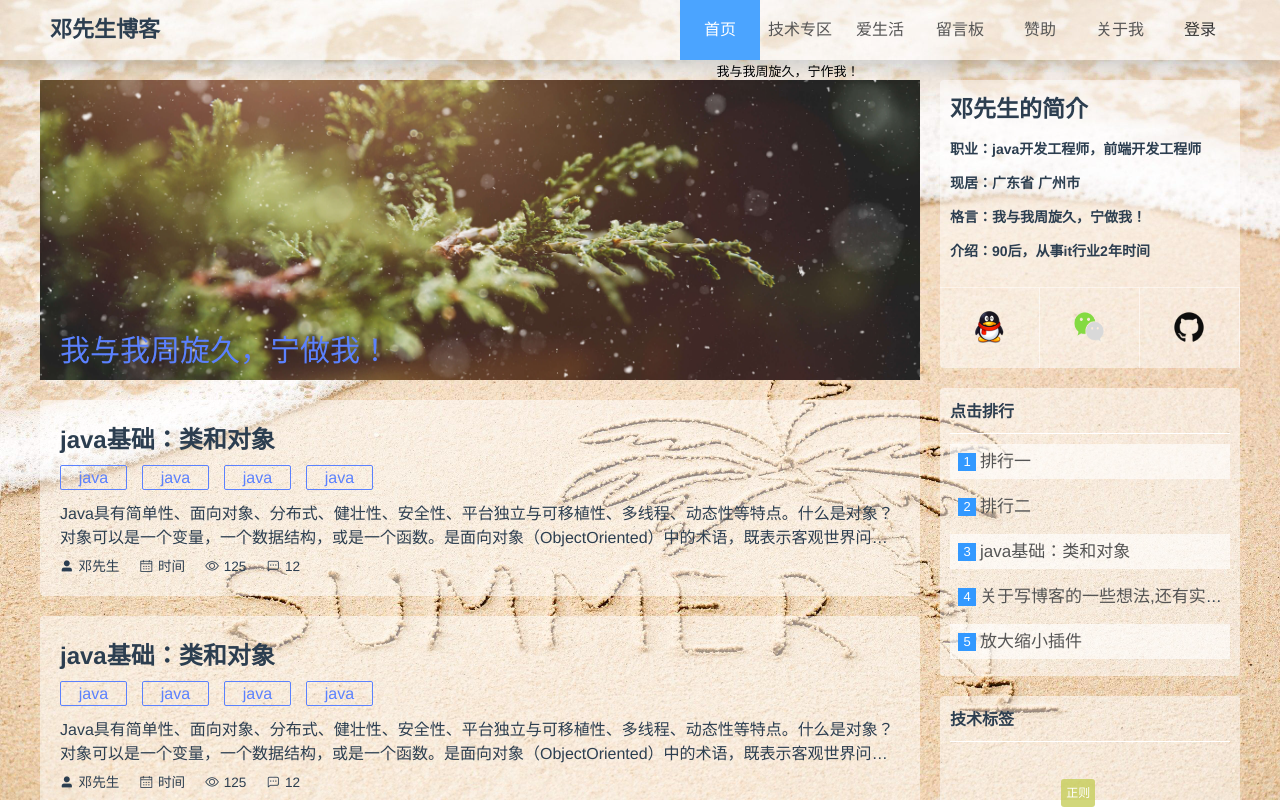
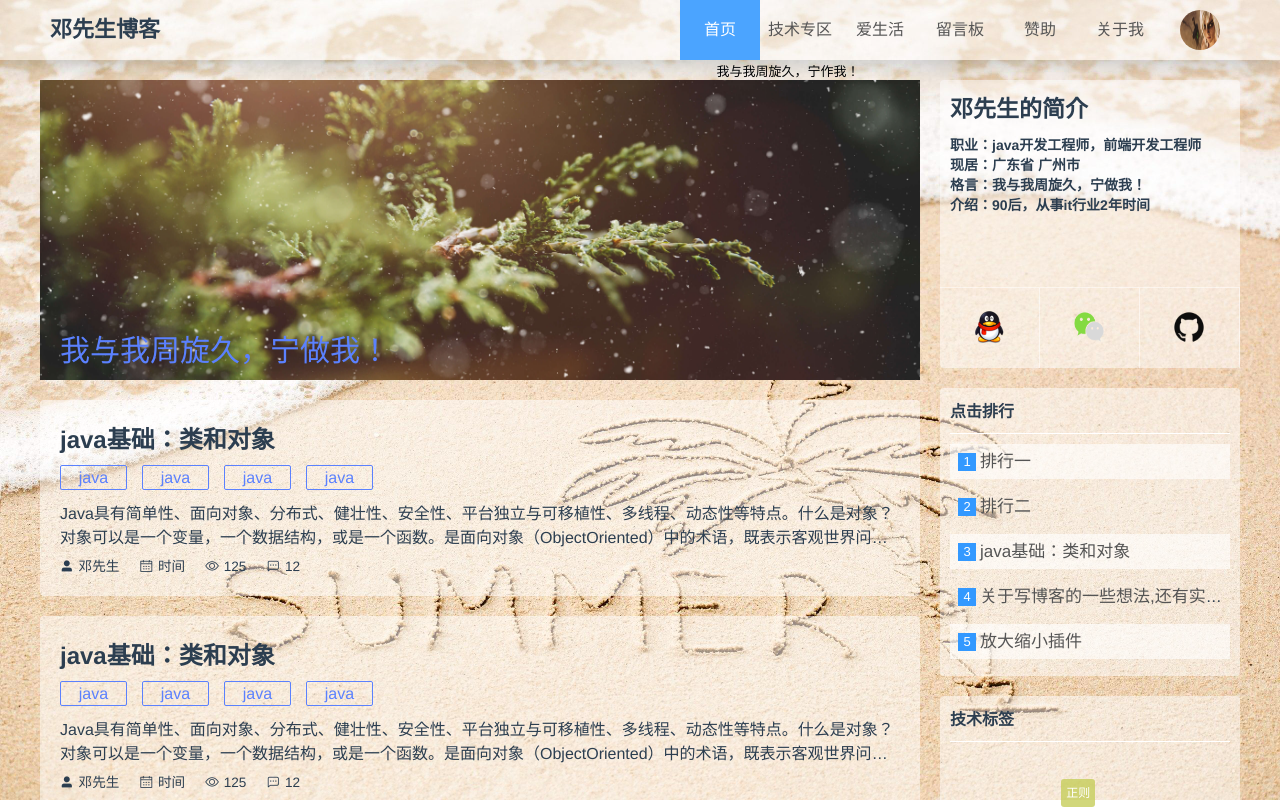
Before and after one commit to dxx01/myboke, a Vue app: page /myboke/home/shouye in a window 1280 px wide. Shown: the top 809 px of the page. Built offline with nearby package versions, Linux system fonts and the light colour scheme; a web font is replaced by a local one.

Commit message:
genxin14

```diff
--- a/src/App.vue
+++ b/src/App.vue
@@ -39,7 +39,8 @@ h5,
 h6,
 ul,
 li,
-a {
+a,
+p {
   margin: 0;
   padding: 0;
 }
--- a/src/components/markdown.vue
+++ b/src/components/markdown.vue
@@ -1,5 +1,7 @@
 <template>
-  <div id="markdowndiv"><Markdown /></div>
+  <div id="markdowndiv">
+    <Markdown initialValue="请编辑您的内容" @on-save="handleOnSave" />
+  </div>
 </template>
 
 <script>
@@ -15,7 +17,11 @@ export default {
   components: {
     Markdown
   },
-  methods: {}
+  methods: {
+    handleOnSave({ value, theme }) {
+      console.log(value, theme);
+    }
+  }
 };
 </script>
 
@@ -29,6 +35,10 @@ export default {
     background: rgba(255, 255, 255, 0.1);
     .markdown-toolbars {
       background: rgba(255, 255, 255, 0.1);
+      li::after {
+        background: #dcd5d580;
+        color: $my-color2;
+      }
     }
     .close-preview {
       background: rgba(255, 255, 255, 0.1);
@@ -48,6 +58,7 @@ export default {
         textarea {
           background: rgba(255, 255, 255, 0.1);
           color: $my-color2;
+          white-space: normal;
         }
       }
     }
@@ -56,9 +67,11 @@ export default {
     }
     .markdown-preview {
       background: rgba(255, 255, 255, 0.1);
+      padding: 12px 8px !important;
       div {
         background: rgba(255, 255, 255, 0.1);
         color: $my-color2;
+        padding: 0 !important;
       }
     }
   }
--- a/src/store/index.js
+++ b/src/store/index.js
@@ -7,11 +7,15 @@ Vue.use(Vuex);
 
 let store = new Vuex.Store({
   state: {
-    active: true // 窗口大小，超过650?true:false
+    active: true, // 窗口大小，超过650?true:false
+    token: 132
   },
   mutations: {
     change(state, val) {
       state.active = val;
+    },
+    setToken(state, val) {
+      state.token = val;
     }
   },
   actions: {},
--- a/src/views/header/index.vue
+++ b/src/views/header/index.vue
@@ -15,8 +15,16 @@
               item.name
             }}</router-link>
           </li>
-          <li>登录</li>
         </ul>
+        <div class="login-dropdown" @mouseover="isShow = true">
+          <div class="div-img" v-if="token">
+            <img :src="src" alt="" />
+          </div>
+          <p v-if="!token">登录</p>
+          <div class="my-dropdown" v-if="isShow" @mouseout="isShow = false">
+            <div class="list">发布</div>
+          </div>
+        </div>
       </div>
     </div>
     <!-- 小屏模式展示(<650px) -->
@@ -142,7 +150,8 @@ export default {
           path: "about"
         }
       ],
-      src: require("@/assets/user.jpg")
+      src: require("@/assets/user.jpg"),
+      isShow: false
     };
   },
   components: {},
@@ -150,6 +159,9 @@ export default {
     ...mapState("header", {
       active: state => state.active,
       iconShow: state => state.iconShow
+    }),
+    ...mapState({
+      token: state => state.token
     })
   },
 
@@ -213,6 +225,7 @@ export default {
     }
     .navlist {
       color: #777;
+      display: flex;
       .header_ul {
         padding: 0;
         margin: 0;
@@ -248,6 +261,52 @@ export default {
             color: #fff;
           }
           cursor: pointer;
+        }
+      }
+      .login-dropdown {
+        width: 80px;
+        text-align: center;
+        cursor: pointer;
+        p {
+          display: block;
+          width: 80px;
+          height: 60px;
+          text-align: center;
+          line-height: 60px;
+          color: #333;
+        }
+        p:hover {
+          background-color: #4ba4ff;
+          color: #fff;
+        }
+        .div-img {
+          width: 80px;
+          height: 60px;
+          text-align: center;
+          img {
+            width: 40px;
+            height: 40px;
+            border-radius: 20px;
+            cursor: pointer;
+            margin-top: 10px;
+          }
+        }
+        .my-dropdown {
+          width: 100%;
+          right: 0px;
+          top: 60px;
+          text-align: center;
+          background-color: rgba(255, 255, 255, 0.5);
+          .list {
+            width: 100%;
+            height: 30px;
+            line-height: 30px;
+          }
+          .list:hover {
+            background-color: #4ba4ff;
+            color: #fff;
+            cursor: pointer;
+          }
         }
       }
     }
```
